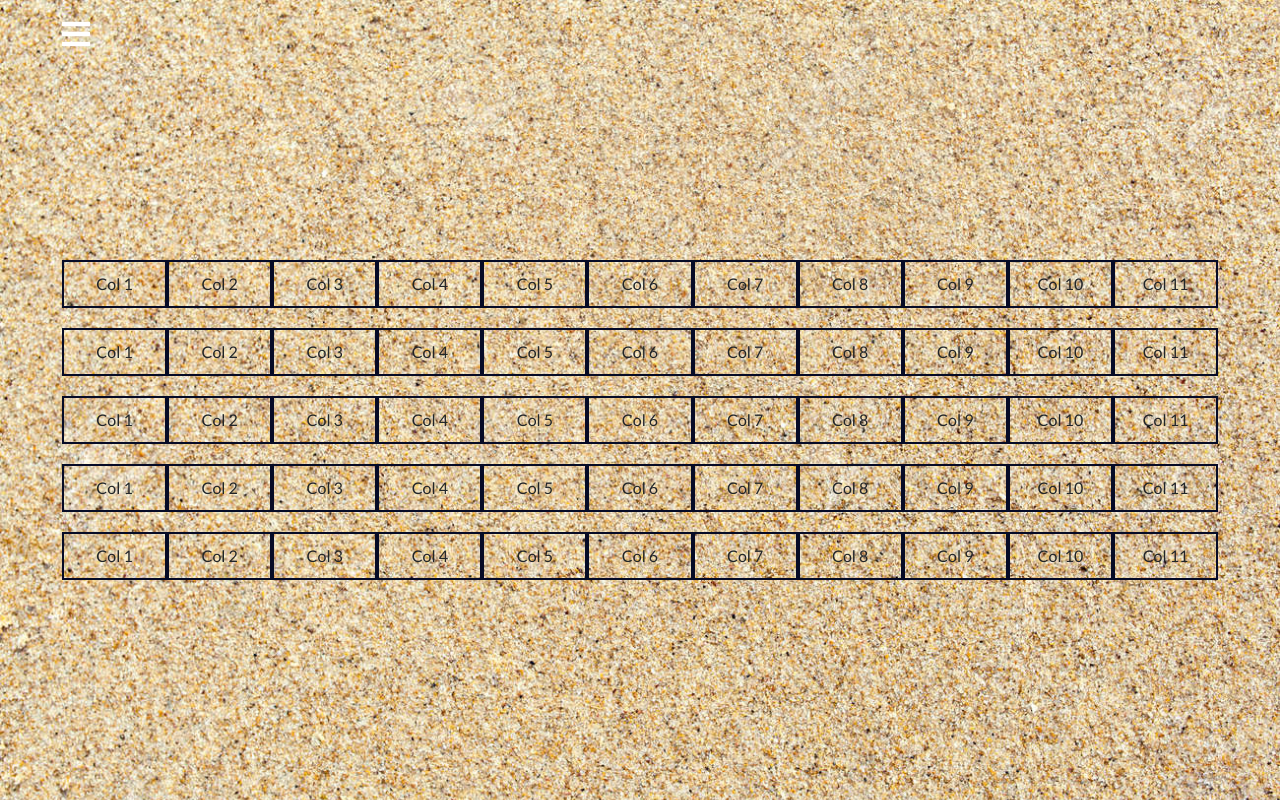
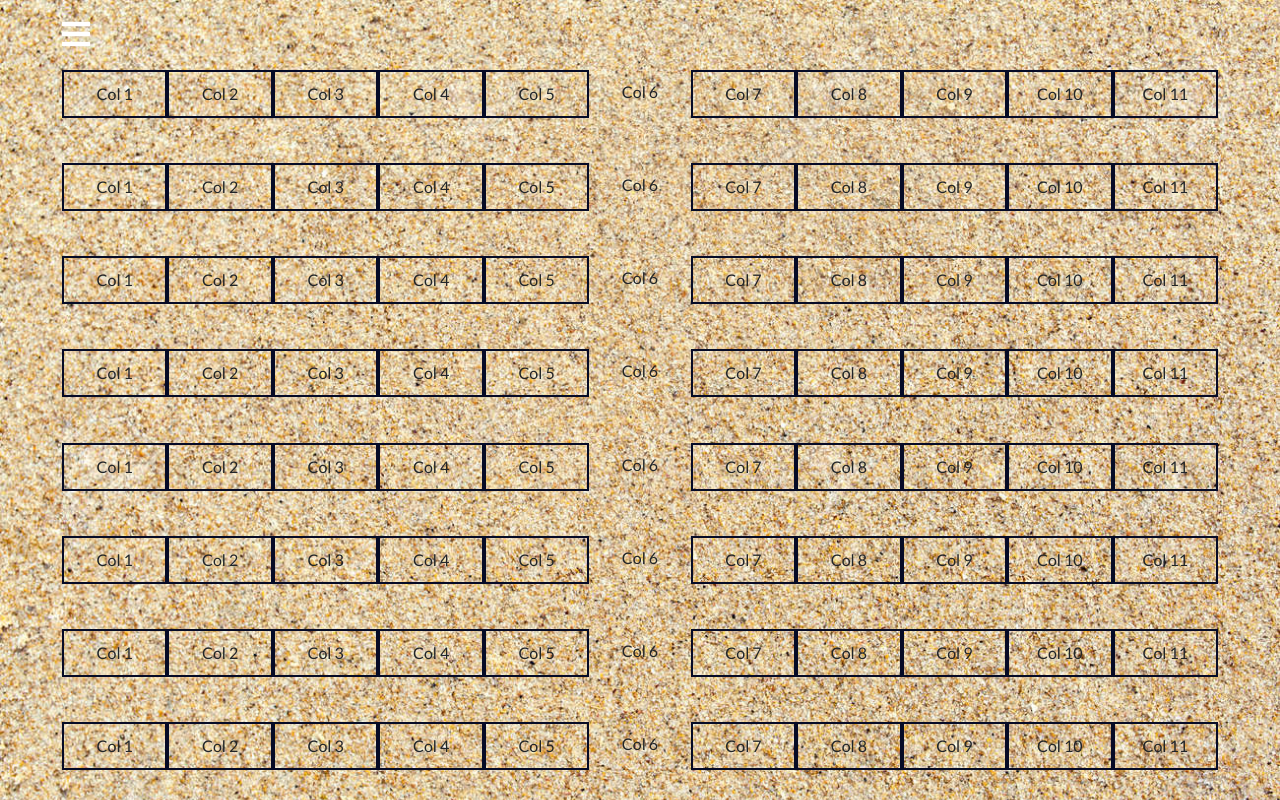
Before and after one commit to AriannaSoriani98/Progetto-ASW, a React (Create React App) app: page /prenotazioni in a window 1280 px wide. Built offline with nearby package versions, Linux system fonts and the light colour scheme; what google-maps-react would draw is missing.

Commit message:
scrollbar

```diff
--- a/package.json
+++ b/package.json
@@ -15,6 +15,7 @@
     "jQuery": "^1.7.4",
     "prop-types": "^15.7.2",
     "react": "^17.0.2",
+    "react-custom-scrollbars": "^4.2.1",
     "react-dom": "^17.0.2",
     "react-google-maps": "^9.4.5",
     "react-icons": "^4.2.0",
@@ -22,6 +23,7 @@
     "react-router-dom": "^5.2.0",
     "react-script-tag": "^1.1.2",
     "react-scripts": "4.0.3",
+    "react-scrollbar": "^0.5.6",
     "styled-components": "^5.3.0",
     "web-vitals": "^1.1.2"
   },
--- a/src/components/Prenotazioni.js
+++ b/src/components/Prenotazioni.js
@@ -5,19 +5,27 @@ import React,{Component} from 'react'
 import {render} from "@testing-library/react";
 import Script from '@gumgum/react-script-tag'
 import PropTypes from 'prop-types'
+import { Scrollbars } from 'react-custom-scrollbars';
 
 
 const Prenotazioni = () =>{
     const createTable = () => {
         let table = []
         let num_col = 11
-        let num_row = 5
+        let num_row = 8
+        let middle = num_col/2 - 0.5
         // Outer loop to create parent
         for (let i = 0; i < num_row; i++) {
             let children = []
             //Inner loop to create children
             for (let j = 0; j < num_col; j++) {
-                children.push(<td className="col">{`Col ${j + 1}`}</td>)
+                if(j==middle){
+                    children.push(<td className="col" style={{border: "none"}}>{`Col ${j + 1}`}</td>)
+                }
+                else{
+                    children.push(<td className="col">{`Col ${j + 1}`}</td>)
+                }
+
             }
             //Create the parent and add the children
             table.push(<tr className="row">{children}</tr>)
@@ -26,10 +34,12 @@ const Prenotazioni = () =>{
     }
 
     return(
-        <body>
+        <body style={{overflowY: "auto", overflowX: "hidden"}}>
+
         <table className="Table">
             {createTable()}
         </table>
+
             {/*<table className="grid-table">
                 <tbody>
                 <tr className="flex-row" id="1">
--- a/src/components/prenotazioni.css
+++ b/src/components/prenotazioni.css
@@ -1,20 +1,10 @@
-.grid-container {
-    width: 90%;
-    height: 90%;
-    margin: 60px auto 40px;
-    position: center;
-}
-.grid-table {
-    width: 100%;
-    height: 100%;
-    border-collapse: collapse;
-}
 .Table{
     display: flex;
     flex-direction: column;
-    justify-content: center;
+    justify-content: space-between;
     align-content: center;
     text-align: center;
+    position: center;
     width: 90%;
     height: 90%;
     margin: 60px auto 40px;
@@ -30,11 +20,15 @@
     flex-direction: row;
     align-content: center;
     text-align: center;
+    flex-flow: row nowrap;
     justify-content: center;
 }
 .col {
     padding: 10px;
     border: 2px solid #060b26;
+}
+.center{
+
 }
 
 *, *::before, *::after {
```
Also changed, not shown: 1 other file (tests, documents, lock files or other folders).
